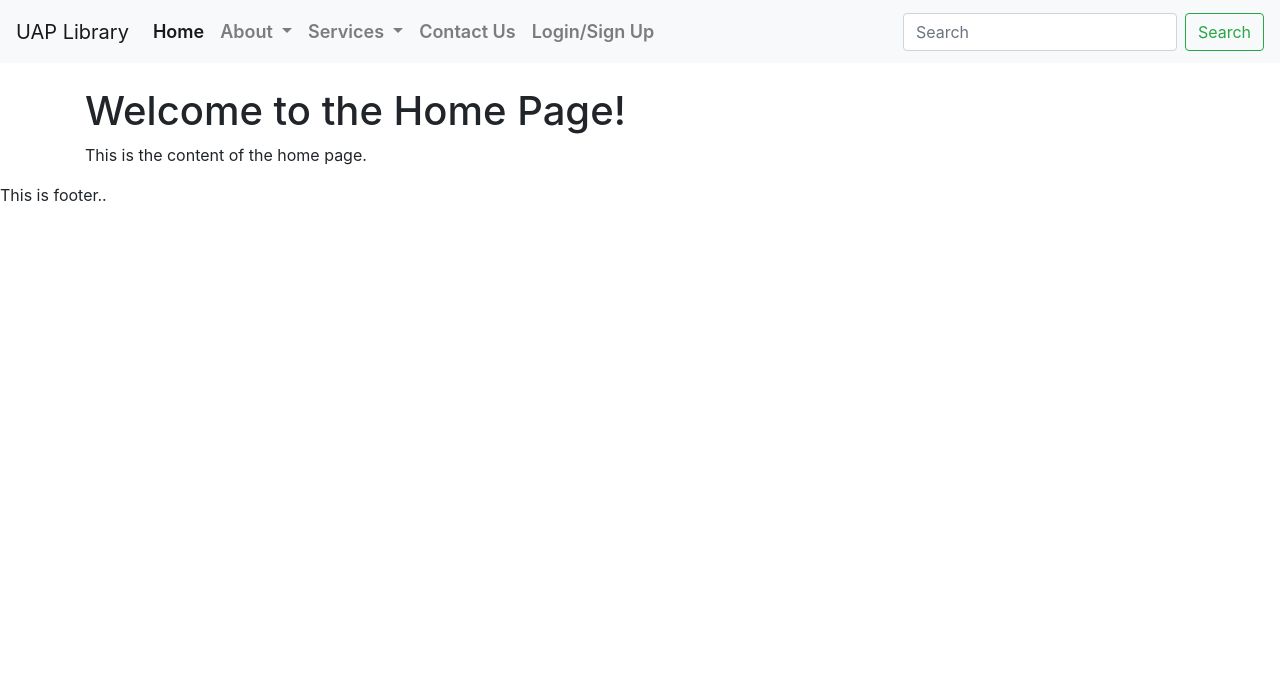
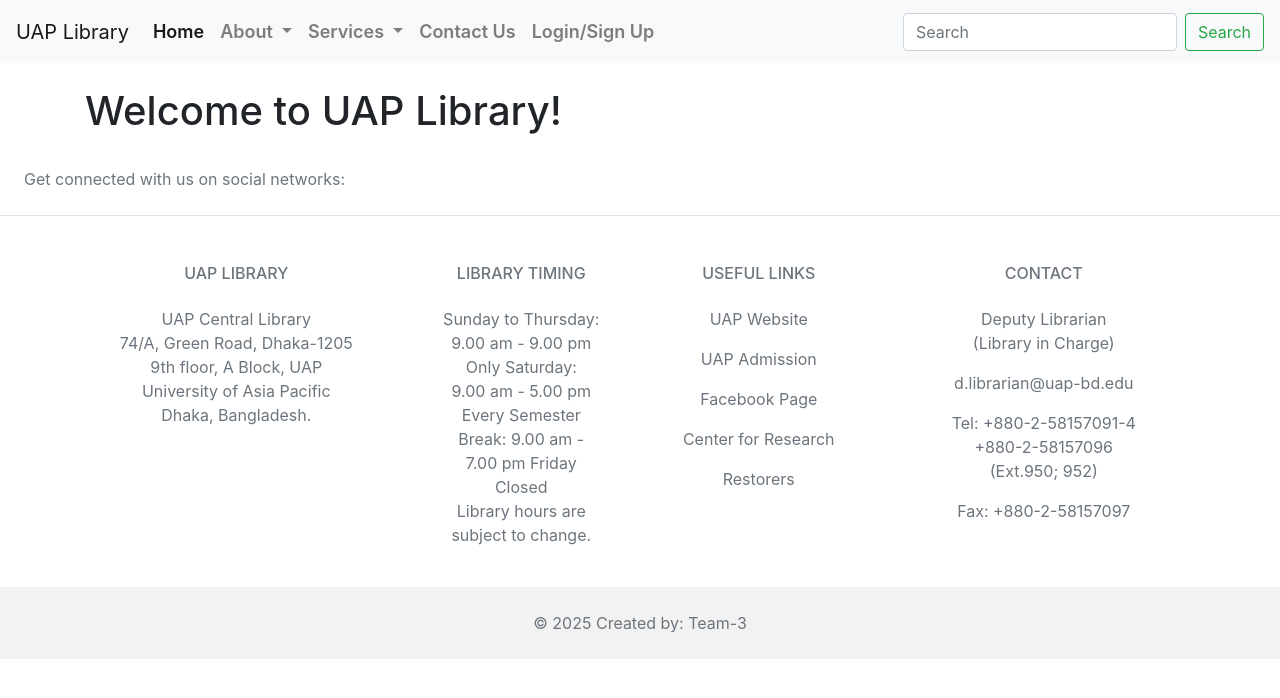
Before and after one commit to Mohd-Araf/UAP_Library, a Django app: page / in a window 1280 px wide. Shown: the top 698 px of the page. Run offline with Django 5.2, Linux system fonts and the light colour scheme; some libraries are stand-ins or nearby versions.

Commit message:
second commit

```diff
--- a/library/templates/base.html
+++ b/library/templates/base.html
@@ -135,14 +135,148 @@
 
 
 
-
-
-
     <div class="container mt-4">
         {% block content %}
         {% endblock %}
     </div>
-    <footer>This is footer..</footer>
+
+
+
+
+    <!-- Footer -->
+<footer class="text-center text-lg-start bg-body-tertiary text-muted">
+  <!-- Section: Social media -->
+  <section class="d-flex justify-content-center justify-content-lg-between p-4 border-bottom">
+    <!-- Left -->
+    <div class="me-5 d-none d-lg-block">
+      <span>Get connected with us on social networks:</span>
+    </div>
+    <!-- Left -->
+
+    <!-- Right -->
+    <div>
+      <a href="" class="me-4 text-reset">
+        <i class="fab fa-facebook-f"></i>
+      </a>
+      <a href="" class="me-4 text-reset">
+        <i class="fab fa-twitter"></i>
+      </a>
+      <a href="" class="me-4 text-reset">
+        <i class="fab fa-google"></i>
+      </a>
+      <a href="" class="me-4 text-reset">
+        <i class="fab fa-instagram"></i>
+      </a>
+      <a href="" class="me-4 text-reset">
+        <i class="fab fa-linkedin"></i>
+      </a>
+      <a href="" class="me-4 text-reset">
+        <i class="fab fa-github"></i>
+      </a>
+    </div>
+    <!-- Right -->
+  </section>
+  <!-- Section: Social media -->
+
+  <!-- Section: Links  -->
+  <section class="">
+    <div class="container text-center text-md-start mt-5" >
+      <!-- Grid row -->
+      <div class="row mt-3">
+        <!-- Grid column -->
+        <div class="col-md-3 col-lg-4 col-xl-3 mx-auto mb-4">
+          <!-- Content -->
+          <h6 class="text-uppercase fw-bold mb-4">
+            <i class="fas fa-gem me-3"></i>UAP Library
+          </h6>
+          <p>
+              UAP Central Library<br>
+              74/A, Green Road, Dhaka-1205<br>
+              9th floor, A Block, UAP<br>
+              University of Asia Pacific<br>
+              Dhaka, Bangladesh.<br>
+
+          </p>
+        </div>
+        <!-- Grid column -->
+
+        <!-- Grid column -->
+        <div class="col-md-2 col-lg-2 col-xl-2 mx-auto mb-4">
+          <!-- Links -->
+          <h6 class="text-uppercase fw-bold mb-4">
+            Library Timing
+          </h6>
+           <p>
+             Sunday to Thursday:
+             9.00 am - 9.00 pm
+             Only Saturday:<br>
+             9.00 am - 5.00 pm
+             Every Semester Break:
+             9.00 am - 7.00 pm
+             Friday Closed<br>
+             Library hours are subject to change.
+
+          </p>
+        </div>
+        <!-- Grid column -->
+
+        <!-- Grid column -->
+        <div class="col-md-3 col-lg-2 col-xl-2 mx-auto mb-4">
+          <!-- Links -->
+          <h6 class="text-uppercase fw-bold mb-4">
+            Useful links
+          </h6>
+          <p>
+            <a href="https://www.uap-bd.edu/" class="text-reset">UAP Website</a>
+          </p>
+          <p>
+            <a href="https://admission.uap-bd.edu/Admission/Home.aspx" class="text-reset">UAP Admission</a>
+          </p>
+          <p>
+            <a href="https://www.facebook.com/UAPBDDhaka/" class="text-reset">Facebook Page</a>
+          </p>
+          <p>
+            <a href="https://crttc.uap-bd.edu/" class="text-reset">Center for Research </a>
+          </p>
+            <p>
+            <a href="https://www.uap-bd.edu/resource.php" class="text-reset">Restorers </a>
+          </p>
+        </div>
+        <!-- Grid column -->
+
+        <!-- Grid column -->
+        <div class="col-md-4 col-lg-3 col-xl-3 mx-auto mb-md-0 mb-4">
+          <!-- Links -->
+          <h6 class="text-uppercase fw-bold mb-4">Contact</h6>
+          <p><i class="fas fa-home me-3"></i> Deputy Librarian<br>
+          (Library in Charge)</p>
+          <p>
+            <i class="fas fa-envelope me-3"></i>
+            d.librarian@uap-bd.edu
+          </p>
+          <p><i class="fas fa-phone me-3"></i> Tel:
+          +880-2-58157091-4 <br>
+          +880-2-58157096 <br>
+          (Ext.950; 952)
+          </p>
+          <p><i class="fas fa-print me-3"></i>Fax: +880-2-58157097</p>
+        </div>
+        <!-- Grid column -->
+      </div>
+      <!-- Grid row -->
+    </div>
+  </section>
+  <!-- Section: Links  -->
+
+  <!-- Copyright -->
+  <div class="text-center p-4" style="background-color: rgba(0, 0, 0, 0.05);">
+    © 2025 Created by:
+    <a class="text-reset fw-bold" href="https://mdbootstrap.com/">Team-3</a>
+  </div>
+  <!-- Copyright -->
+</footer>
+<!-- Footer -->
+
     <!-- Bootstrap JS (optional, only if you need Bootstrap JavaScript functionality) -->
     <script src="https://code.jquery.com/jquery-3.5.1.slim.min.js"></script>
     <script src="https://cdn.jsdelivr.net/npm/@popperjs/core@2.5.4/dist/umd/popper.min.js"></script>
--- a/library/templates/homepage.html
+++ b/library/templates/homepage.html
@@ -3,7 +3,8 @@
 
 
 {% block content %}
-<h1>Welcome to the Home Page!</h1>
-<p>This is the content of the home page.</p>
+<h1>Welcome to UAP Library!</h1>
+
+
 
 {% endblock %}
```
Also changed, not shown: library/library/settings.py (+14 -0 lines), library/templates/image/LibraryPic.jpg (added).
